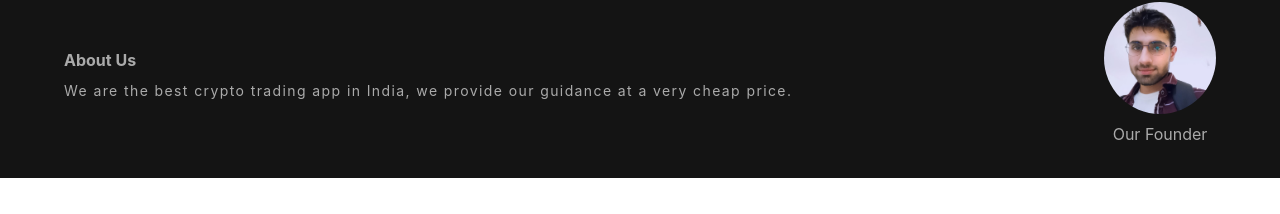
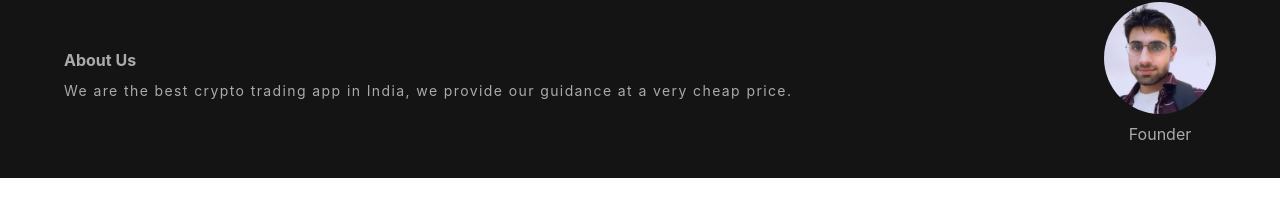
Before and after one commit to Amit-Rohila33/bitfountain, a React (Create React App) app: page /coin/1 in a window 1280 px wide. Shown: the part 102-316 px from the top of the page. Built offline with nearby package versions, Linux system fonts and the light colour scheme; no server answers.

Commit message:
Update Footer.jsx

```diff
--- a/src/components/Footer.jsx
+++ b/src/components/Footer.jsx
@@ -27,7 +27,7 @@ const Footer = () => {
 
         <VStack>
           <Avatar boxSize={"28"} mt={["4", "0"]} src={avatarSrc} />
-          <Text><a href="https://www.linkedin.com/in/amit-kumar-0b0540234/">Our Founder</a></Text>
+          <Text><a href="https://www.linkedin.com/in/amit-kumar-0b0540234/">Founder</a></Text>
         </VStack>
       </Stack>
     </Box>
```
